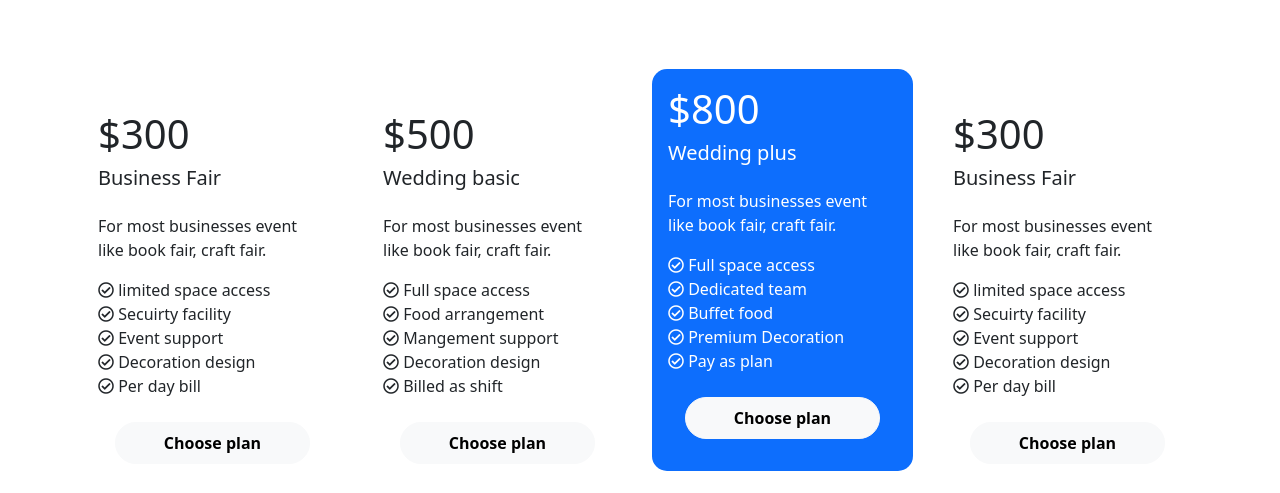
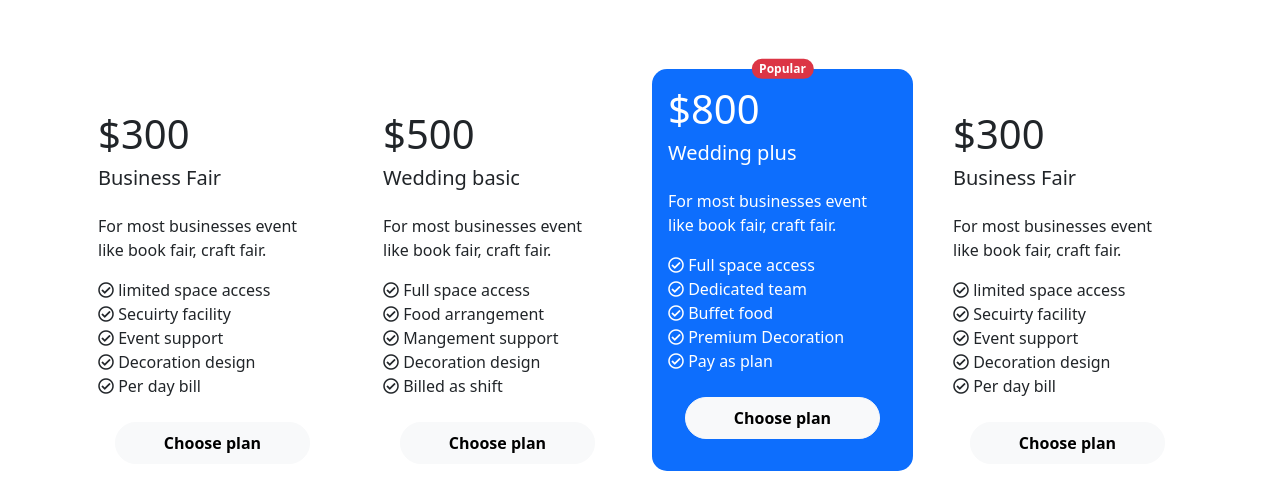
Before and after one commit to devriazul/Convension-Center---Assignment_03, a plain HTML site: page index.html in a window 1280 px wide. Shown: the part 664-1157 px from the top of the page. Drawn offline with Linux system fonts and the light colour scheme.

Commit message:
Badge added

```diff
--- a/index.html
+++ b/index.html
@@ -166,7 +166,8 @@
                         </div>
                         <div class="col-lg-3 col-md-6 col-12 h-100">
                             <div class="card border-0">
-                                <div class="card-body bg-primary text-white special-card">
+                                <div class="card-body bg-primary text-white special-card position-relative">
+                                    <span class="position-absolute top-0 start-50 translate-middle badge rounded-pill bg-danger">Popular</span>
                                     <h1>$800</h1>
                                     <h5>Wedding plus</h5>
                                     <p class="pt-3">For most businesses event like book fair, craft fair.</p>
```
